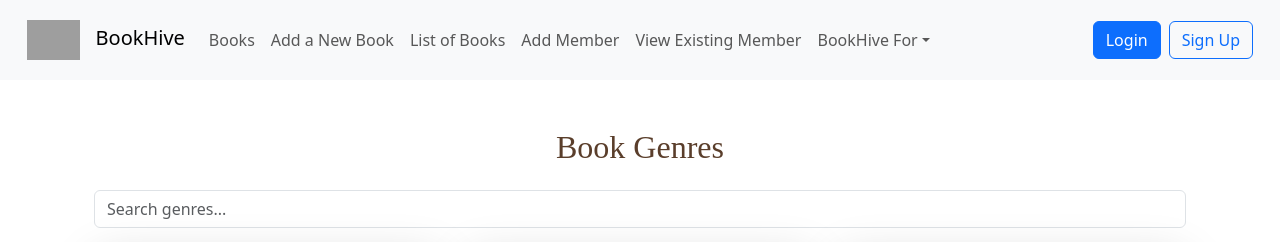
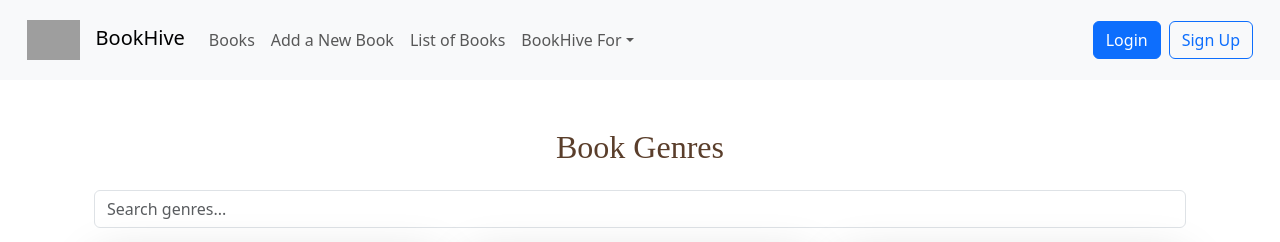
Before and after one commit to YashviiSharma/bookhive, a Flask app: page /book/books in a window 1280 px wide. Shown: the top 242 px of the page. Run offline with Flask 3, Linux system fonts and the light colour scheme; grey boxes are pictures that could not be loaded.

Commit message:
Update base.html

```diff
--- a/templates/base.html
+++ b/templates/base.html
@@ -32,8 +32,6 @@
                     <li class="nav-item"><a class="nav-link" href="{{ url_for('book.books') }}">Books</a></li>
                     <li class="nav-item"><a class="nav-link" href="{{ url_for('book.add_book') }}">Add a New Book</a></li>
                     <li class="nav-item"><a class="nav-link" href="{{ url_for('book.list_books') }}">List of Books</a></li>
-                    <li class="nav-item"><a class="nav-link" href="{{ url_for('members.new_member') }}">Add Member</a></li>
-                    <li class="nav-item"><a class="nav-link" href="{{ url_for('members.list_member') }}">View Existing Member</a></li>
                     <li class="nav-item dropdown">
                         <a class="nav-link dropdown-toggle" href="#" id="bookhiveFor" role="button" data-bs-toggle="dropdown" aria-expanded="false">BookHive For</a>
                         <ul class="dropdown-menu" aria-labelledby="bookhiveFor">
```
